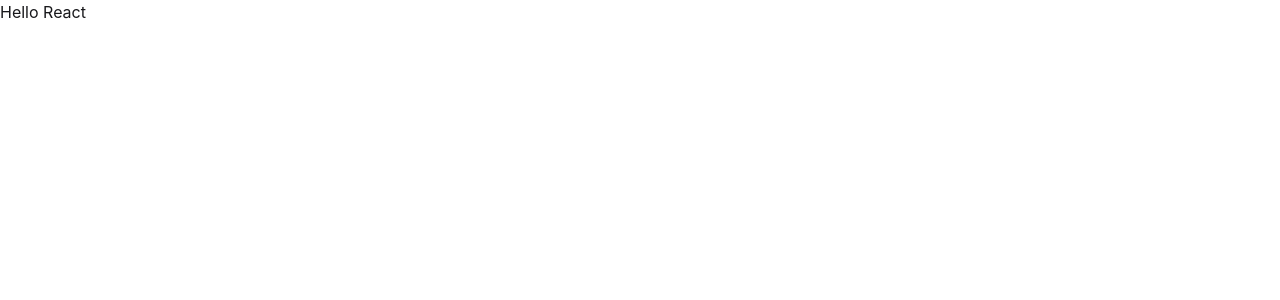
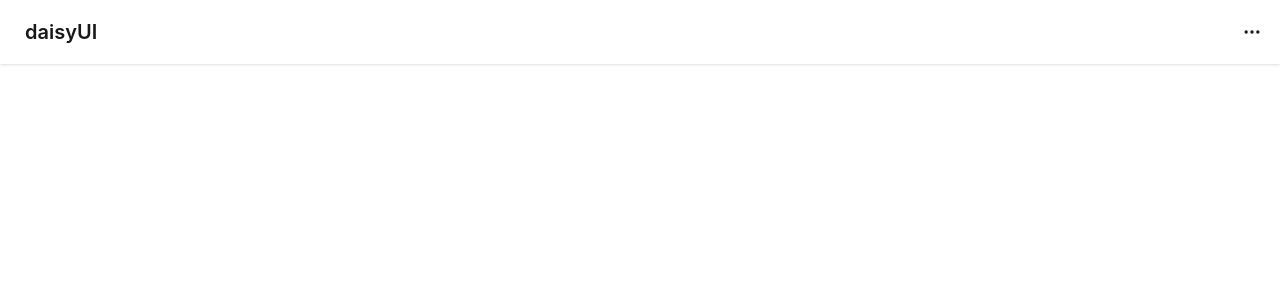
Before and after one commit to IamPial/bpl-dream-11, a React (Vite) app: page / in a window 1280 px wide. Shown: the top 300 px of the page. Built offline with nearby package versions, Linux system fonts and the light colour scheme.

Commit message:
added a navbar markup from the daisyUI

```diff
--- a/src/App.jsx
+++ b/src/App.jsx
@@ -3,7 +3,29 @@
 const App = () => {
   return (
     <div>
-      <h2>Hello React</h2>
+      <div className="navbar bg-base-100 shadow-sm">
+        <div className="flex-1">
+          <a className="btn btn-ghost text-xl">daisyUI</a>
+        </div>
+        <div className="flex-none">
+          <button className="btn btn-square btn-ghost">
+            <svg
+              xmlns="http://www.w3.org/2000/svg"
+              fill="none"
+              viewBox="0 0 24 24"
+              className="inline-block h-5 w-5 stroke-current"
+            >
+              {" "}
+              <path
+                strokeLinecap="round"
+                strokeLinejoin="round"
+                strokeWidth="2"
+                d="M5 12h.01M12 12h.01M19 12h.01M6 12a1 1 0 11-2 0 1 1 0 012 0zm7 0a1 1 0 11-2 0 1 1 0 012 0zm7 0a1 1 0 11-2 0 1 1 0 012 0z"
+              ></path>{" "}
+            </svg>
+          </button>
+        </div>
+      </div>
     </div>
   );
 };
```
